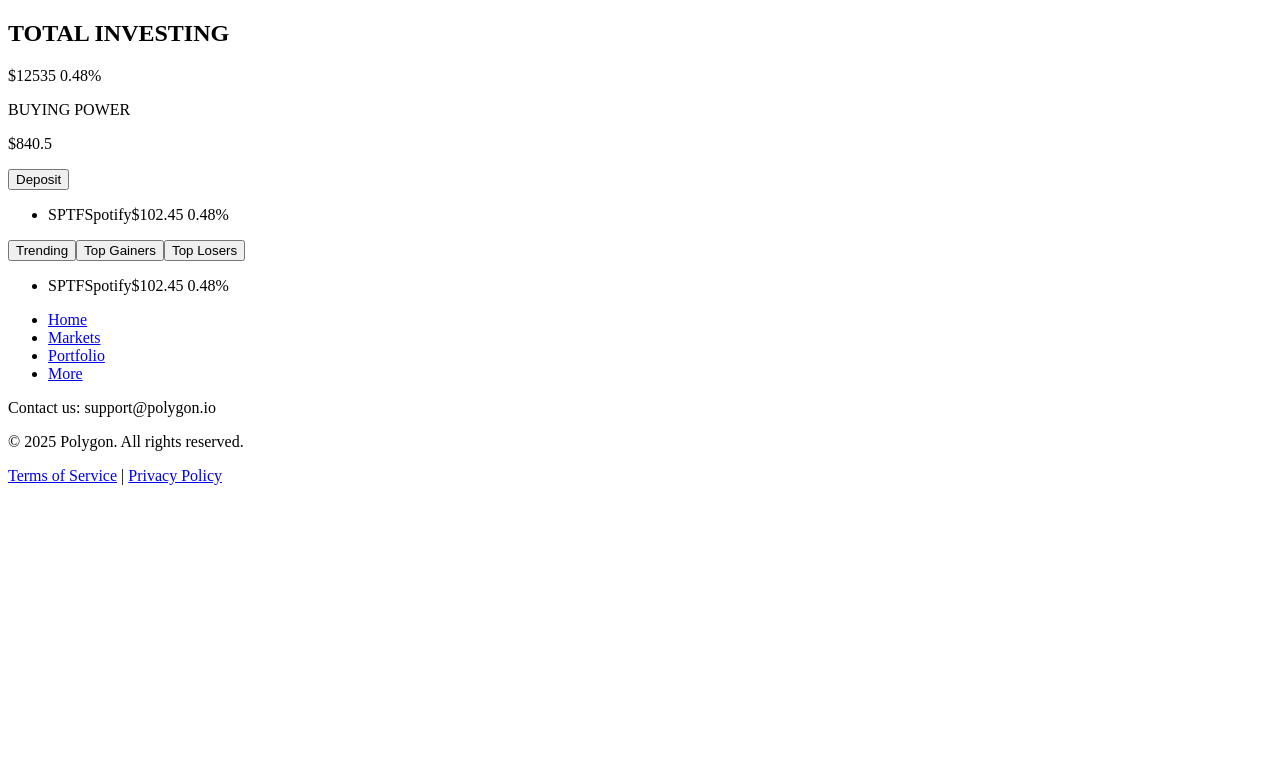
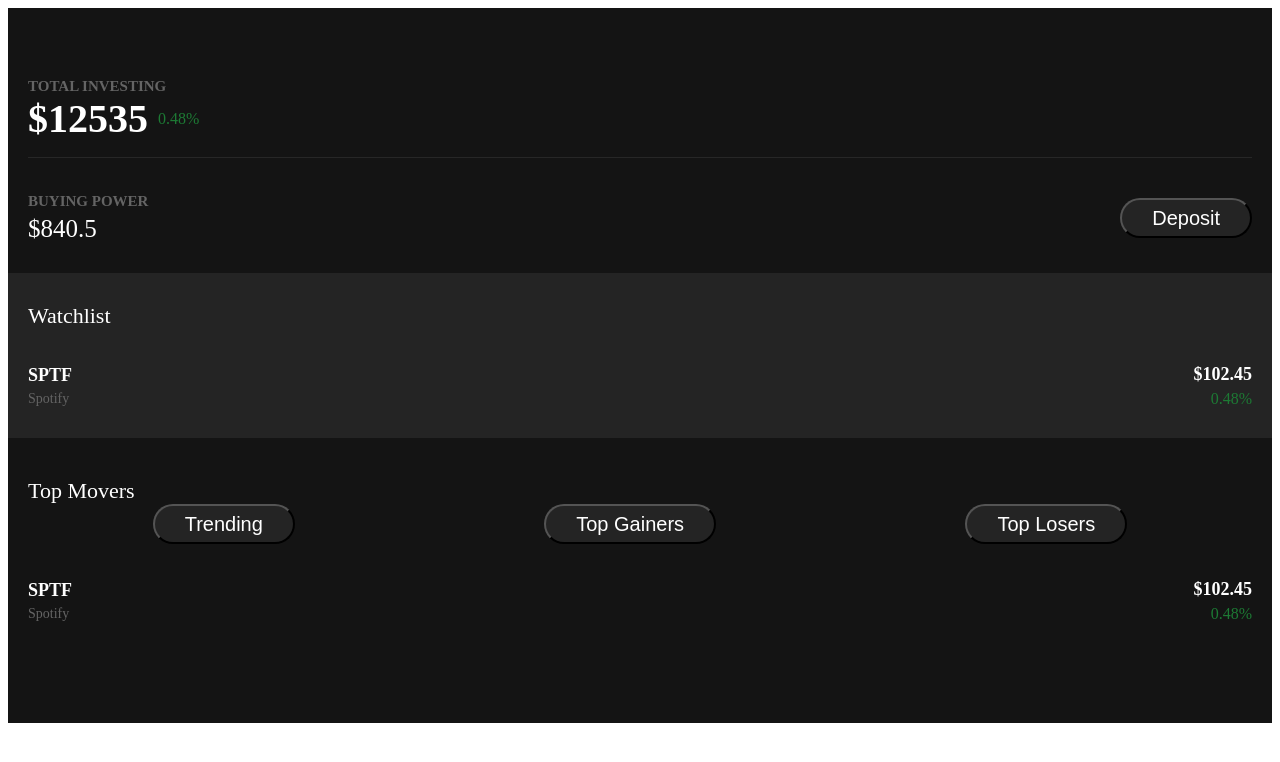
Before and after one commit to agmaran/clockout, a React (Create React App) app in the folder client/: page / in a window 1280 px wide. Shown: the top 762 px of the page. Built offline with nearby package versions, Linux system fonts and the light colour scheme.

Commit message:
style: :lipstick: add basic styles

```diff
--- a/client/package.json
+++ b/client/package.json
@@ -12,11 +12,13 @@
     "@types/node": "^16.18.123",
     "@types/react": "^18.3.18",
     "@types/react-dom": "^18.3.5",
+    "@types/styled-components": "^5.1.34",
     "ajv": "^8.17.1",
     "axios": "^1.7.9",
     "react": "^19.0.0",
     "react-dom": "^19.0.0",
     "react-scripts": "5.0.1",
+    "styled-components": "^6.1.14",
     "typescript": "^4.9.5",
     "web-vitals": "^2.1.4"
   },
--- a/client/src/App.tsx
+++ b/client/src/App.tsx
@@ -1,10 +1,9 @@
-// App.tsx
 import React from 'react';
+import styled from 'styled-components';
 import Header from './components/Header';
 import BuyingPower from './components/BuyingPower';
 import Watchlist from './components/list/Watchlist';
 import TopMovers from './components/list/TopMovers';
-import Footer from './components/Footer';
 import { ListItemProps } from './components/list/Item';
 
 const watchlistItems: ListItemProps[] = [
@@ -13,14 +12,22 @@ const watchlistItems: ListItemProps[] = [
 
 const App: React.FC = () => {
   return (
-    <div className="app">
+    <MainContainer>
       <Header totalInvesting={12535} change={0.48} />
       <BuyingPower buyingPower={840.5} />
       <Watchlist items={watchlistItems} />
       <TopMovers trending={watchlistItems} topLosers={watchlistItems} topGainers={watchlistItems}  />
-      <Footer companyName='Polygon' copyrightYear={2025} contactEmail='support@polygon.io' termsOfServiceLink='https://polygon.io/terms' privacyPolicyLink='https://polygon.io/privacy' />
-    </div>
+    </MainContainer>
   );
 };
 
+const MainContainer = styled.div`
+  display: flex;
+  flex-direction: column;
+  padding: 70px 0px;
+  width: 100%;
+  background-color: #141414;
+  height: 100%;
+`;
+
 export default App;
--- a/client/src/components/BuyingPower.tsx
+++ b/client/src/components/BuyingPower.tsx
@@ -1,4 +1,5 @@
 import React from 'react';
+import styled from 'styled-components';
 
 interface BuyingPowerProps {
   buyingPower: number;
@@ -6,12 +7,53 @@ interface BuyingPowerProps {
 
 const BuyingPower: React.FC<BuyingPowerProps> = ({ buyingPower }) => {
   return (
-    <div className="buying-power">
-      <p>BUYING POWER</p>
-      <p>${buyingPower}</p>
-      <button>Deposit</button>
-    </div>
+    <Container>
+      <ColumnContainer>
+          <Subtitle>BUYING POWER</Subtitle>
+          <Title>${buyingPower}</Title>
+      </ColumnContainer>
+      <Button>Deposit</Button>
+    </Container>
   );
 };
 
+const Container = styled.div`
+  display: flex;
+  flex-direction: row;
+  justify-content: space-between;
+  align-items: center;
+  padding: 20px;
+`;
+
+const Subtitle = styled.div`
+  font-size: 15px;
+  color: #646464;
+  font-weight: 700;
+`;
+
+const Button = styled.button`
+  border-radius: 100px;
+  background-color: #242424;
+  display: flex;
+  justify-content: center;
+  align-items: center;
+  padding: 1px 30px;
+  height: 40px;
+  font-size: 20px;
+  color: white;
+  font-weight: 400;
+`;
+
+const ColumnContainer = styled.div`
+  display: flex;
+  flex-direction: column;
+  gap: 5px 0px;
+`;
+
+const Title = styled.div`
+  font-size: 25px;
+  color: white;
+  font-weight: 500;
+`;
+
 export default BuyingPower;
--- a/client/src/components/Footer.tsx
+++ /dev/null
@@ -1,39 +0,0 @@
-import React from 'react';
-
-interface FooterProps {
-  companyName: string;
-  copyrightYear: number;
-  contactEmail: string;
-  termsOfServiceLink: string;
-  privacyPolicyLink: string;
-}
-
-const Footer: React.FC<FooterProps> = ({
-  companyName,
-  copyrightYear,
-  contactEmail,
-  termsOfServiceLink,
-  privacyPolicyLink,
-}) => {
-  return (
-    <footer>
-      <nav>
-        <ul>
-          <li><a href="/">Home</a></li>
-          <li><a href="/markets">Markets</a></li>
-          <li><a href="/portfolio">Portfolio</a></li>
-          <li><a href="/more">More</a></li>
-        </ul>
-      </nav>
-      <div className="contact">
-        <p>Contact us: {contactEmail}</p>
-      </div>
-      <p className="copyright">&copy; {copyrightYear} {companyName}. All rights reserved.</p>
-      <p>
-        <a href={termsOfServiceLink}>Terms of Service</a> | <a href={privacyPolicyLink}>Privacy Policy</a>
-      </p>
-    </footer>
-  );
-};
-
-export default Footer;
--- a/client/src/components/Header.tsx
+++ b/client/src/components/Header.tsx
@@ -1,4 +1,5 @@
 import React from 'react';
+import styled from 'styled-components';
 
 interface HeaderProps {
   totalInvesting: number;
@@ -7,11 +8,55 @@ interface HeaderProps {
 
 const Header: React.FC<HeaderProps> = ({ totalInvesting, change }) => {
   return (
-    <header>
-      <h2>TOTAL INVESTING</h2>
-      <p>${totalInvesting} <span>{change}%</span></p>
-    </header>
+    <Container>
+      <Subtitle>TOTAL INVESTING</Subtitle>
+      <RowContainer>
+        <Title>${totalInvesting}</Title>
+        <Text>{change}%</Text>
+      </RowContainer>
+      <Line />
+    </Container>
   );
 };
 
+const Container = styled.div`
+  flex: auto;
+  flex-direction: column;
+  gap: 10px 0px;
+  padding: 0px 20px;
+`;
+
+const RowContainer = styled.div`
+  display: flex;
+  flex-direction: row;
+  width: 100%;
+  gap: 10px 10px;
+  align-items: center;
+`;
+
+const Subtitle = styled.div`
+  font-size: 15px;
+  color: #646464;
+  font-weight: 700;
+`;
+
+const Title = styled.div`
+  font-size: 40px;
+  color: white;
+  font-weight: 700;
+`;
+
+const Line = styled.div`
+  width: 100%;
+  height: 1px;
+  background-color: #272727;
+  margin: 15px 0px;
+`;
+
+const Text = styled.div`
+  font-size: 16px;
+  color: #1d7a34;
+  font-weight: 500;
+`;
+
 export default Header;
--- a/client/src/components/list/Item.tsx
+++ b/client/src/components/list/Item.tsx
@@ -1,4 +1,5 @@
 import React from 'react';
+import styled from 'styled-components';
 
 export interface ListItemProps {
   symbol: string;
@@ -9,12 +10,56 @@ export interface ListItemProps {
 
 const ListItem: React.FC<ListItemProps> = ({ symbol, name, price, change }) => {
   return (
-    <li>
-      <span>{symbol}</span>
-      <span>{name}</span>
-      <span>${price} {change}%</span>
-    </li>
+    <Container>
+        <ColumnContainer>
+          <Symbol>{symbol}</Symbol>
+          <Name>{name}</Name>
+        </ColumnContainer>
+        <RightColumnContainer>
+          <Symbol>${price}</Symbol>
+          <Text>{change}%</Text>
+        </RightColumnContainer>
+    </Container>
   );
 };
 
+const Container = styled.div`
+  width: 100%;
+  display: flex;
+  flex-direction: row;
+  justify-content: space-between;
+  align-items: center;
+`;
+
+const Text = styled.div`
+  font-size: 16px;
+  color: #1d7a34;
+  font-weight: 500;
+`;
+
+const ColumnContainer = styled.div`
+  display: flex;
+  flex-direction: column;
+  gap: 5px;
+`;
+
+const RightColumnContainer = styled.div`
+  display: flex;
+  flex-direction: column;
+  gap: 5px;
+  align-items: flex-end;
+`;
+
+const Symbol = styled.div`
+  color: white;
+  font-size: 18px;
+  font-weight: 600;
+`;
+
+const Name = styled.div`
+  color: #646464;
+  font-size: 14px;
+  font-weight: 400;
+`;
+
 export default ListItem;
--- a/client/src/components/list/TopMovers.tsx
+++ b/client/src/components/list/TopMovers.tsx
@@ -1,4 +1,5 @@
 import React from 'react';
+import styled from 'styled-components';
 import ListItem, { ListItemProps } from './Item';
 
 interface TopMoversProps {
@@ -17,46 +18,87 @@ const TopMovers: React.FC<TopMoversProps> = ({ trending, topGainers, topLosers }
   };
 
   return (
-    <div className="top-movers">
-      <div className="tabs">
-        <button
+    <Container>
+      <Title>Top Movers</Title>
+      <RowContainer>
+        <Button
           className={activeTab === 'trending' ? 'active' : ''}
           onClick={() => handleTabClick('trending')}
         >
           Trending
-        </button>
-        <button
+        </Button>
+        <Button
           className={activeTab === 'topGainers' ? 'active' : ''}
           onClick={() => handleTabClick('topGainers')}
         >
           Top Gainers
-        </button>
-        <button
+        </Button>
+        <Button
           className={activeTab === 'topLosers' ? 'active' : ''}
           onClick={() => handleTabClick('topLosers')}
         >
           Top Losers
-        </button>
-      </div>
-      <div className="tab-content">
-        {activeTab === 'trending' && <ul>
+        </Button>
+      </RowContainer>
+      {activeTab === 'trending' && <ListContainer>
           {trending.map((mover) => (
             <ListItem key={mover.symbol} {...mover} />
           ))}
-          </ul>}
-        {activeTab === 'topGainers' && <ul>
+        </ListContainer>}
+      {activeTab === 'topGainers' && <ListContainer>
           {topGainers.map((mover) => (
             <ListItem key={mover.symbol} {...mover} />
           ))}
-          </ul>}
-        {activeTab === 'topLosers' && <ul>
+        </ListContainer>}
+      {activeTab === 'topLosers' && <ListContainer>
           {topLosers.map((mover) => (
             <ListItem key={mover.symbol} {...mover} />
           ))}
-          </ul>}
-      </div>
-    </div>
+        </ListContainer>}
+    </Container>
   );
 };
 
+const Container = styled.div`
+  display: flex;
+  flex-direction: column;
+  padding: 30px 20px;
+  background-color: #141414;
+  margin-top: 10px;
+`;
+
+const Title = styled.div`
+  font-size: 22px;
+  color: white;
+  font-weight: 500;
+`;
+
+const ListContainer = styled.div`
+  display: flex;
+  flex-direction: column;
+  width: 100%;
+  gap: 40px;
+  margin-top: 35px;
+`;
+
+const Button = styled.button`
+  border-radius: 100px;
+  background-color: #242424;
+  display: flex;
+  justify-content: center;
+  align-items: center;
+  padding: 1px 30px;
+  height: 40px;
+  font-size: 20px;
+  color: white;
+  font-weight: 400;
+`;
+
+const RowContainer = styled.div`
+  display: flex;
+  flex-direction: row;
+  width: 100%;
+  justify-content: space-around;
+`;
+
 export default TopMovers;
--- a/client/src/components/list/Watchlist.tsx
+++ b/client/src/components/list/Watchlist.tsx
@@ -1,18 +1,42 @@
 import React from 'react';
+import styled from 'styled-components';
 import WatchListItem, { ListItemProps } from './Item';
 
 interface WatchListProps {
-  items: ListItemProps[]; // Array of WatchlistItemProps objects
+  items: ListItemProps[];
 }
 
 const WatchList: React.FC<WatchListProps> = ({ items }) => {
   return (
-    <ul className="watchlist">
-      {items.map(item => (
-        <WatchListItem key={item.symbol} {...item} />
-      ))}
-    </ul>
+    <Container>
+      <Title>Watchlist</Title>
+      <ListContainer>
+        {items.map(item => (
+          <WatchListItem key={item.symbol} {...item} />
+        ))}
+      </ListContainer>
+    </Container>
   );
 };
 
+const Container = styled.div`
+  padding: 30px 20px;
+  background-color: #242424;
+  margin-top: 10px;
+`;
+
+const Title = styled.div`
+  font-size: 22px;
+  color: white;
+  font-weight: 500;
+`;
+
+const ListContainer = styled.div`
+  display: flex;
+  flex-direction: column;
+  width: 100%;
+  gap: 40px;
+  margin-top: 35px;
+`;
+
 export default WatchList;
```
Also changed, not shown: client/src/api/stock.ts (added), 1 other file (tests, documents, lock files or other folders). Lines whose indentation alone changed are shown as unchanged.
